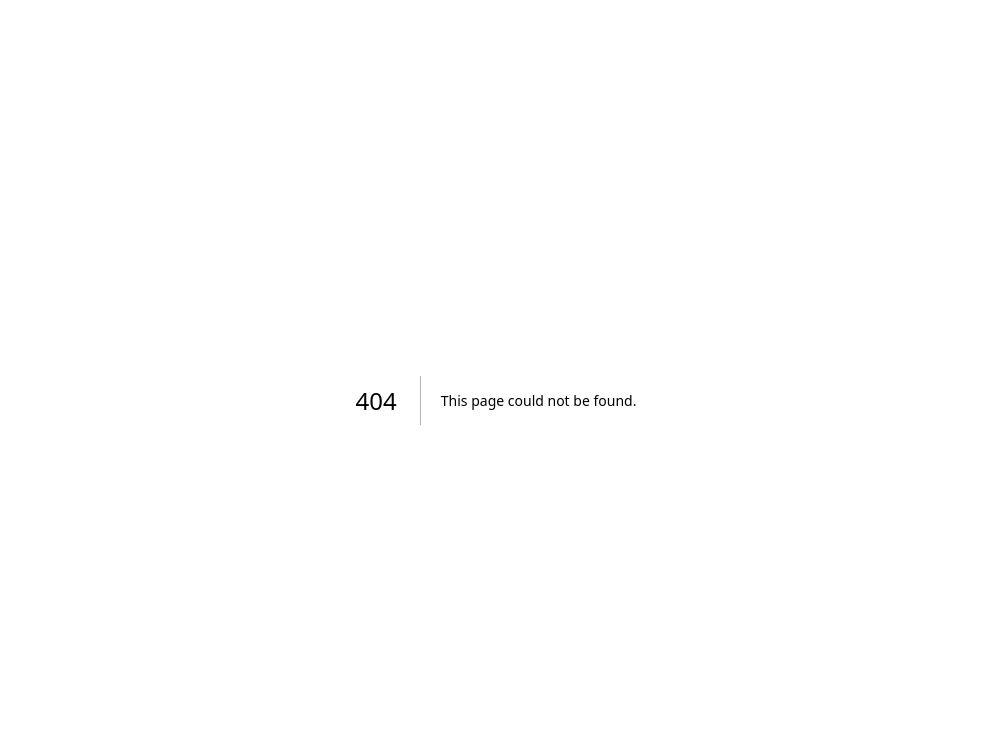
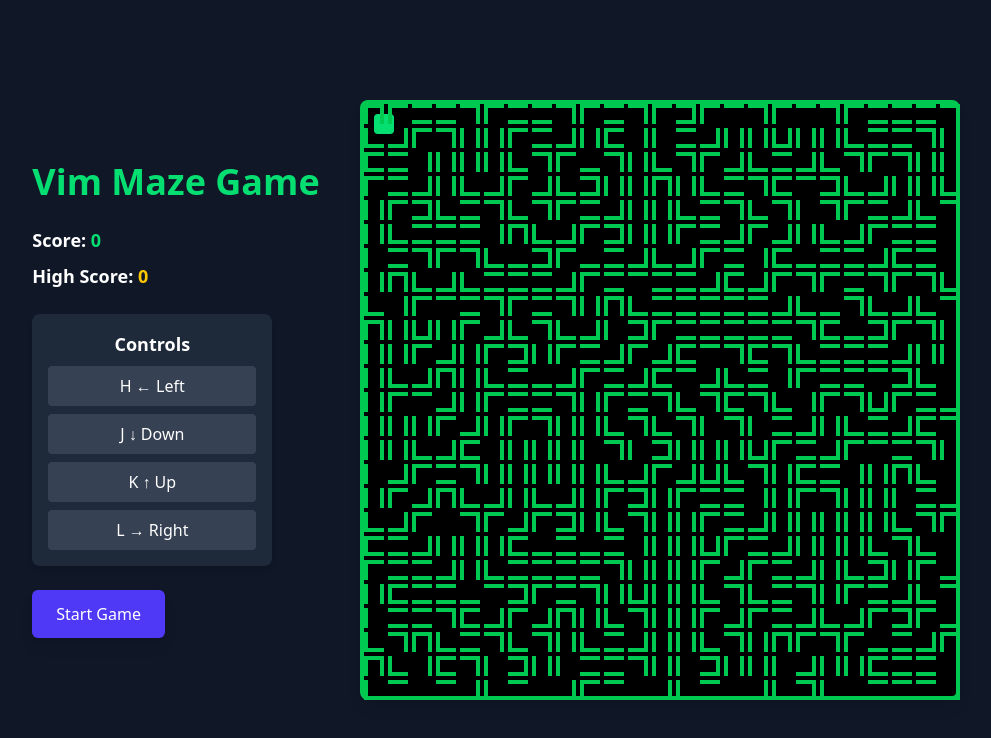
Before and after one commit to Suryadeep36/vim-arena, a Next.js app: page /games/maze in a window 1280 px wide. Before the commit this address had no page. Shown: the top 738 px of the page, without its empty margins (144-1135 px from the left). Built offline with nearby package versions, Linux system fonts and the light colour scheme.

Commit message:
add maze logic

```diff
--- /dev/null
+++ b/src/app/games/maze/mazeGenerator.ts
@@ -0,0 +1,63 @@
+export type Grid = {
+    top: boolean;
+    bottom: boolean;
+    left: boolean;
+    right: boolean;
+  };
+
+  const options = [
+    [-1, 0],
+    [1, 0],
+    [0, 1],
+    [0, -1],
+  ];
+
+  const SIZE = 25;
+
+  export function generateMaze(): Grid[][] {
+    const gridArray: Grid[][] = Array.from({ length: SIZE }, () =>
+      Array.from({ length: SIZE }, () => ({
+        top: true,
+        bottom: true,
+        left: true,
+        right: true,
+      }))
+    );
+
+    const isVisited: boolean[][] = Array.from({ length: SIZE }, () =>
+      Array(SIZE).fill(false)
+    );
+
+    function connectBothGrid(i: number, j: number, newI: number, newJ: number) {
+      if (newI === i - 1) {
+        gridArray[i][j].top = false;
+        gridArray[newI][newJ].bottom = false;
+      } else if (newI === i + 1) {
+        gridArray[i][j].bottom = false;
+        gridArray[newI][newJ].top = false;
+      } else if (newJ === j - 1) {
+        gridArray[i][j].left = false;
+        gridArray[newI][newJ].right = false;
+      } else if (newJ === j + 1) {
+        gridArray[i][j].right = false;
+        gridArray[newI][newJ].left = false;
+      }
+    }
+
+    function createMaze(i: number, j: number) {
+      isVisited[i][j] = true;
+      let directions = [...options].sort(() => Math.random() - 0.5); // Shuffle directions
+
+      for (const [di, dj] of directions) {
+        let newI = i + di;
+        let newJ = j + dj;
+        if (newI >= 0 && newI < SIZE && newJ >= 0 && newJ < SIZE && !isVisited[newI][newJ]) {
+          connectBothGrid(i, j, newI, newJ);
+          createMaze(newI, newJ);
+        }
+      }
+    }
+
+    createMaze(0, 0);
+    return gridArray;
+  }
--- /dev/null
+++ b/src/app/games/maze/page.tsx
@@ -0,0 +1,174 @@
+"use client";
+
+import { useEffect, useState } from "react";
+import { generateMaze, Grid } from "./mazeGenerator";
+
+export default function SnakeGame() {
+    const [score, setScore] = useState(0);
+    const [highScore, setHighScore] = useState(0);
+    const [isGameRunning, setIsGameRunning] = useState(false);
+    const [gridArray, setGridArray] = useState<Grid[][]>([]);
+    type Position = { x: number; y: number };
+    type Food = { x: number; y: number; isCaptured: boolean };
+    type Wall = { x: number; y: number };
+
+    const [snake, setSnake] = useState<Position[]>([{ x: 10, y: 10 }]);
+    const [foodPosition, setFoodPosition] = useState<Food>({
+        x: 50,
+        y: 50,
+        isCaptured: false,
+    });
+    const [direction, setDirection] = useState<string>("right");
+    const [walls, setWalls] = useState<Wall[]>([]);
+
+    const validatePosition = (pos: number) => (pos < 10 ? 580 : pos > 580 ? 10 : pos);
+
+    const getRandomNumber = (min: number, max: number) =>
+        Math.round(Math.random() * (max - min) + min) * 10;
+
+    const handleKey = (e: KeyboardEvent) => {
+        if (!isGameRunning) return;
+        const key = e.key.toLowerCase();
+        if (key === "h" && direction !== "right") setDirection("left");
+        else if (key === "j" && direction !== "up") setDirection("down");
+        else if (key === "k" && direction !== "down") setDirection("up");
+        else if (key === "l" && direction !== "left") setDirection("right");
+    };
+
+    const moveSnake = () => {
+        if (!isGameRunning) return;
+
+        setSnake((prev) => {
+            let newHead = { ...prev[0] };
+
+            if (direction === "left") newHead.x = validatePosition(newHead.x - 10);
+            if (direction === "right") newHead.x = validatePosition(newHead.x + 10);
+            if (direction === "up") newHead.y = validatePosition(newHead.y - 10);
+            if (direction === "down") newHead.y = validatePosition(newHead.y + 10);
+
+            let newSnake = [newHead, ...prev];
+
+            if (newHead.x === foodPosition.x && newHead.y === foodPosition.y) {
+                setScore((prevScore) => prevScore + 1);
+                addFood();
+                addWall();
+            } else {
+                newSnake.pop();
+            }
+
+            const isGameOver = walls.some((wall) => newHead.x === wall.x && newHead.y === wall.y);
+            if (isGameOver) {
+                resetGame();
+                return prev;
+            }
+
+            return newSnake;
+        });
+    };
+
+    const addFood = () => {
+        setFoodPosition({
+            x: getRandomNumber(1, 58),
+            y: getRandomNumber(1, 58),
+            isCaptured: false,
+        });
+    };
+
+    const addWall = () => {
+        const newWall: Wall = {
+            x: getRandomNumber(1, 58),
+            y: getRandomNumber(1, 58),
+        };
+        setWalls((prev) => [...prev, newWall]);
+    };
+
+    const resetGame = () => {
+        setIsGameRunning(false);
+        setHighScore((prev) => Math.max(prev, score));
+        setScore(0);
+        setSnake([{ x: 10, y: 10 }]);
+        setWalls([]);
+        setDirection("right");
+        addFood();
+    };
+
+    const startGame = () => {
+        setIsGameRunning(true);
+        setScore(0);
+        setSnake([{ x: 10, y: 10 }]);
+        setWalls([]);
+        setDirection("right");
+        addFood();
+    };
+
+    useEffect(() => {
+        window.addEventListener("keydown", handleKey);
+        const interval = setInterval(moveSnake, 100);
+        setGridArray(generateMaze())
+        return () => {
+            window.removeEventListener("keydown", handleKey);
+            clearInterval(interval);
+        };
+    }, [direction, isGameRunning]);
+
+    return (
+        <div className="min-h-screen bg-gray-900 text-white flex flex-col md:flex-row items-center justify-center p-6 space-y-8 md:space-y-0 md:space-x-10">
+            <div className="flex flex-col space-y-6 items-center md:items-start">
+                <h1 className="text-3xl md:text-4xl font-bold text-green-400">
+                    Vim Maze Game
+                </h1>
+
+                <div className="text-lg font-semibold space-y-2 text-center md:text-left">
+                    <p>
+                        Score: <span className="text-green-400">{score}</span>
+                    </p>
+                    <p>
+                        High Score: <span className="text-yellow-400">{highScore}</span>
+                    </p>
+                </div>
+
+                <div className="p-4 bg-gray-800 rounded-lg shadow-md w-60 text-center">
+                    <h2 className="text-lg font-semibold mb-2">Controls</h2>
+                    <div className="grid grid-cols-3 gap-2">
+                        <div className="p-2 bg-gray-700 rounded col-span-3">H ← Left</div>
+                        <div className="p-2 bg-gray-700 rounded col-span-3">J ↓ Down</div>
+                        <div className="p-2 bg-gray-700 rounded col-span-3">K ↑ Up</div>
+                        <div className="p-2 bg-gray-700 rounded col-span-3">L → Right</div>
+                    </div>
+                </div>
+
+                <button
+                    className="px-6 py-3 bg-indigo-600 text-white rounded-md shadow-lg hover:bg-indigo-500"
+                    onClick={startGame}
+                >
+                    {isGameRunning ? "Restart Game" : "Start Game"}
+                </button>
+            </div>
+
+            <div className="relative w-[600px] h-[600px] bg-black border-4 border-green-500 rounded-lg shadow-lg">
+                {snake.map((segment, index) => (
+                    <div
+                        key={index}
+                        className="absolute bg-green-400 w-5 h-5 rounded"
+                        style={{ left: segment.x, top: segment.y }}
+                    />
+                ))}
+                {gridArray.map((row, i) =>
+        row.map((cell, j) => (
+          <div
+            key={`${i}-${j}`}
+            className={`absolute w-5 h-5 border-green-500`}
+            style={{ left: j * 24, top: i * 24 }}
+          >
+            {cell.top && <div className="absolute top-0 left-0 w-full border-t-4 border-green-500" />}
+            {cell.bottom && <div className="absolute bottom-0 left-0 w-full border-b-4 border-green-500" />}
+            {cell.left && <div className="absolute top-0 left-0 h-full border-l-4 border-green-500" />}
+            {cell.right && <div className="absolute top-0 right-0 h-full border-r-4 border-green-500" />}
+          </div>
+        ))
+      )}
+
+            </div>
+        </div>
+    );
+}
```
